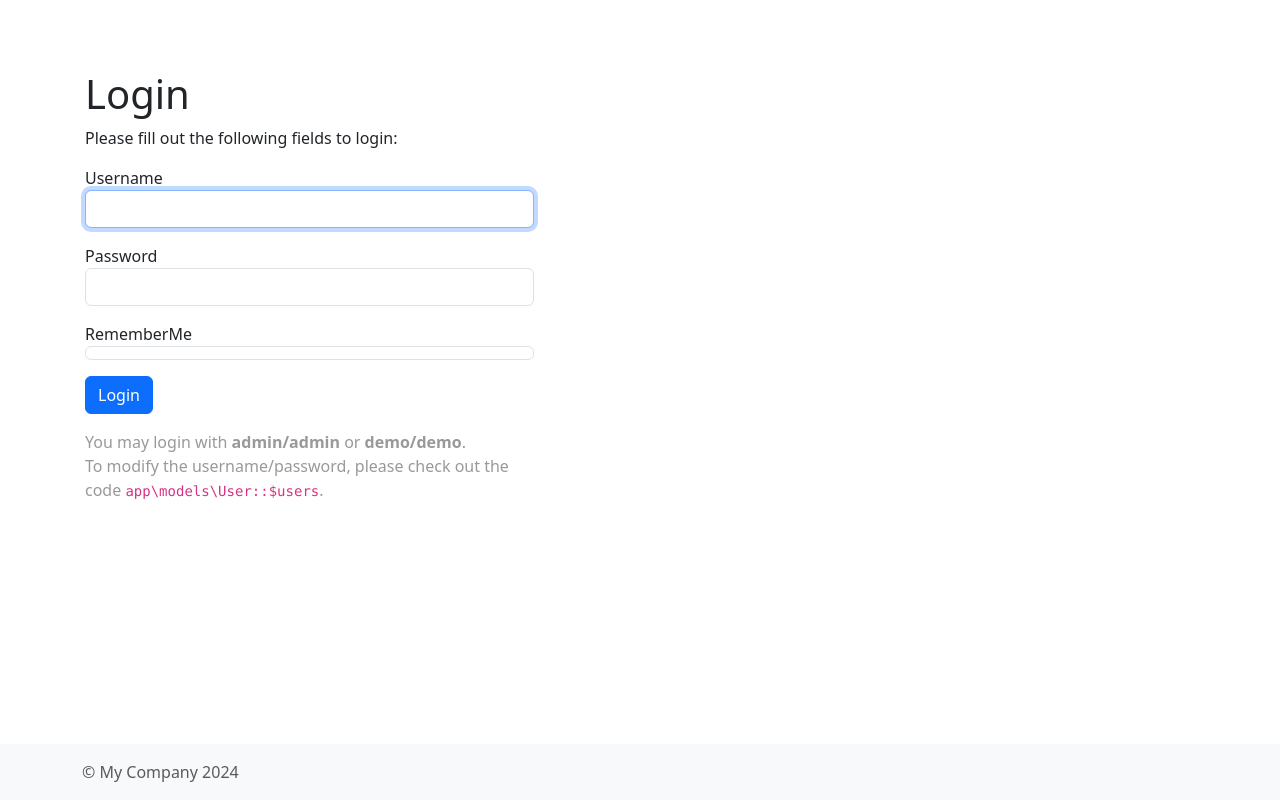
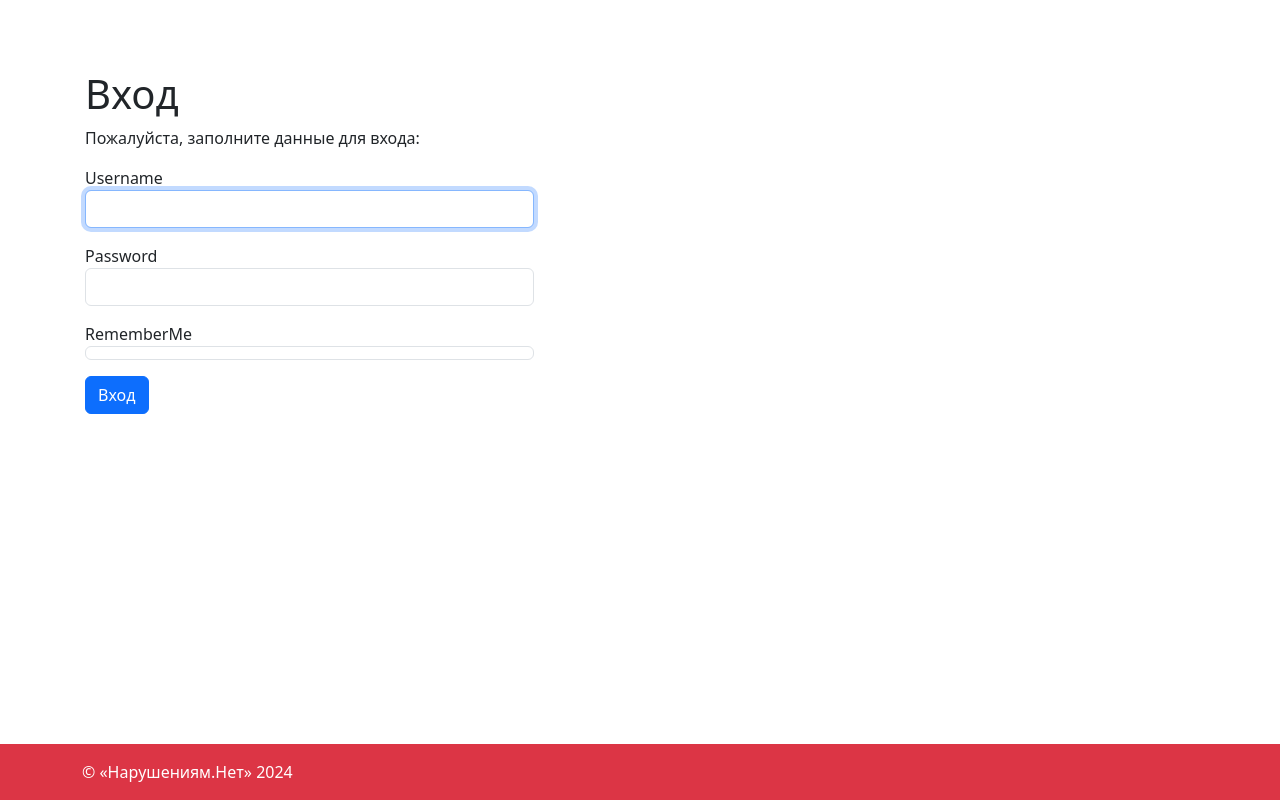
Before and after one commit to jurapro/demo-courses-2024, a Yii app: template views/site/login.php in a window 1280 px wide. Run offline with PHP 8.4 and a stand-in for Yii, Linux system fonts and the light colour scheme; the template is opened without the code that fills it, so the values that code supplies are empty; form fields are guessed from the names that the template uses; some libraries are stand-ins or nearby versions.

Commit message:
Доработка дизайна

```diff
--- a/assets/AppAsset.php
+++ b/assets/AppAsset.php
@@ -21,6 +21,7 @@ class AppAsset extends AssetBundle
     public $baseUrl = '@web';
     public $css = [
         'css/site.css',
+        'css/main.css',
     ];
     public $js = [
         'js/main.js'
--- a/config/web.php
+++ b/config/web.php
@@ -8,6 +8,8 @@ $config = [
     'basePath' => dirname(__DIR__),
     'bootstrap' => ['log'],
     'language' => 'ru-RU',
+    'defaultRoute' => 'request',
+    'name'=>'«Нарушениям.Нет»',
     'aliases' => [
         '@bower' => '@vendor/bower-asset',
         '@npm' => '@vendor/npm-asset',
--- a/views/admin/index.php
+++ b/views/admin/index.php
@@ -21,9 +21,9 @@ $this->params['breadcrumbs'][] = $this->title;
     foreach ($dataProvider->models as $model){
 
         $classCard = match ($model->status->code) {
-            'approve' => 'text-white bg-success',
-            'rejected' => 'text-white bg-danger',
-            'new' => 'bg-light',
+            'approve' => 'text-white bg-success-card',
+            'rejected' => 'text-white bg-danger-card',
+            'new' => 'bg-light'
         }
 
         ?>
--- a/views/layouts/main.php
+++ b/views/layouts/main.php
@@ -34,17 +34,15 @@ $this->registerLinkTag(['rel' => 'icon', 'type' => 'image/x-icon', 'href' => Yii
     NavBar::begin([
         'brandLabel' => Yii::$app->name,
         'brandUrl' => Yii::$app->homeUrl,
-        'options' => ['class' => 'navbar-expand-md navbar-dark bg-dark fixed-top']
+        'options' => ['class' => 'navbar-expand-md navbar-dark bg-primary fixed-top']
     ]);
     echo Nav::widget([
         'options' => ['class' => 'navbar-nav'],
         'items' => [
-            ['label' => 'Home', 'url' => ['/site/index']],
-            ['label' => 'About', 'url' => ['/site/about']],
-            ['label' => 'Contact', 'url' => ['/site/contact']],
             ['label' => 'Регистрация', 'url' => ['/user/create'], 'visible' => Yii::$app->user->isGuest],
             ['label' => 'Личный кабинет', 'url' => ['/request/index'], 'visible' => !Yii::$app->user->isGuest],
-            ['label' => 'Панель администратора', 'url' => ['/admin'], 'visible' => !Yii::$app->user->isGuest && Yii::$app->user->identity->isAdmin()],
+            ['label' => 'Панель администратора', 'url' => ['/admin'],
+                'visible' => !Yii::$app->user->isGuest && Yii::$app->user->identity->isAdmin()],
             Yii::$app->user->isGuest
                 ? ['label' => 'Login', 'url' => ['/site/login']]
                 : '<li class="nav-item">'
@@ -71,11 +69,10 @@ $this->registerLinkTag(['rel' => 'icon', 'type' => 'image/x-icon', 'href' => Yii
     </div>
 </main>
 
-<footer id="footer" class="mt-auto py-3 bg-light">
+<footer id="footer" class="mt-auto py-3 bg-danger ">
     <div class="container">
-        <div class="row text-muted">
-            <div class="col-md-6 text-center text-md-start">&copy; My Company <?= date('Y') ?></div>
-            <div class="col-md-6 text-center text-md-end"><?= Yii::powered() ?></div>
+        <div class="row text-muted ">
+            <div class="col-md-6 text-center text-md-start text-white">&copy; «Нарушениям.Нет» <?= date('Y') ?></div>
         </div>
     </div>
 </footer>
--- a/views/request/index.php
+++ b/views/request/index.php
@@ -14,7 +14,7 @@ $this->params['breadcrumbs'][] = $this->title;
     <h1><?= Html::encode($this->title) ?></h1>
 
     <p>
-        <?= Html::a('Оставить новое заявление', ['create'], ['class' => 'btn btn-success']) ?>
+        <?= Html::a('Оставить новое заявление', ['create'], ['class' => 'btn btn-primary']) ?>
     </p>
 
 
@@ -22,8 +22,8 @@ $this->params['breadcrumbs'][] = $this->title;
     foreach ($dataProvider->models as $model){
 
         $classCard = match ($model->status->code) {
-            'approve' => 'text-white bg-success',
-            'rejected' => 'text-white bg-danger',
+            'approve' => 'text-white bg-success-card',
+            'rejected' => 'text-white bg-danger-card',
             'new' => 'bg-light',
         }
 
--- a/views/site/login.php
+++ b/views/site/login.php
@@ -8,13 +8,13 @@
 use yii\bootstrap5\ActiveForm;
 use yii\bootstrap5\Html;
 
-$this->title = 'Login';
+$this->title = 'Вход';
 $this->params['breadcrumbs'][] = $this->title;
 ?>
 <div class="site-login">
     <h1><?= Html::encode($this->title) ?></h1>
 
-    <p>Please fill out the following fields to login:</p>
+    <p>Пожалуйста, заполните данные для входа:</p>
 
     <div class="row">
         <div class="col-lg-5">
@@ -39,16 +39,12 @@ $this->params['breadcrumbs'][] = $this->title;
 
             <div class="form-group">
                 <div>
-                    <?= Html::submitButton('Login', ['class' => 'btn btn-primary', 'name' => 'login-button']) ?>
+                    <?= Html::submitButton('Вход', ['class' => 'btn btn-primary', 'name' => 'login-button']) ?>
                 </div>
             </div>
 
             <?php ActiveForm::end(); ?>
 
-            <div style="color:#999;">
-                You may login with <strong>admin/admin</strong> or <strong>demo/demo</strong>.<br>
-                To modify the username/password, please check out the code <code>app\models\User::$users</code>.
-            </div>
 
         </div>
     </div>
--- a/views/user/_form.php
+++ b/views/user/_form.php
@@ -1,7 +1,7 @@
 <?php
 
-use yii\helpers\Html;
-use yii\widgets\ActiveForm;
+use yii\bootstrap5\ActiveForm;
+use yii\bootstrap5\Html;
 
 /** @var yii\web\View $this */
 /** @var app\models\User $model */
@@ -27,7 +27,7 @@ use yii\widgets\ActiveForm;
     <?= $form->field($model, 'phone')->textInput(['maxlength' => true]) ?>
 
     <div class="form-group">
-        <?= Html::submitButton('Зарегистрироваться', ['class' => 'btn btn-success']) ?>
+        <?= Html::submitButton('Зарегистрироваться', ['class' => 'btn btn-primary']) ?>
     </div>
 
     <?php ActiveForm::end(); ?>
--- /dev/null
+++ b/web/css/main.css
@@ -0,0 +1,6 @@
+.bg-success-card {
+    background-color: lightskyblue;
+}
+.bg-danger-card {
+    background-color: lightpink;
+}
```
Also changed, not shown: models/LoginForm.php (+8 -1 lines), views/request/_form.php (+5 -3 lines), 1 other file.
